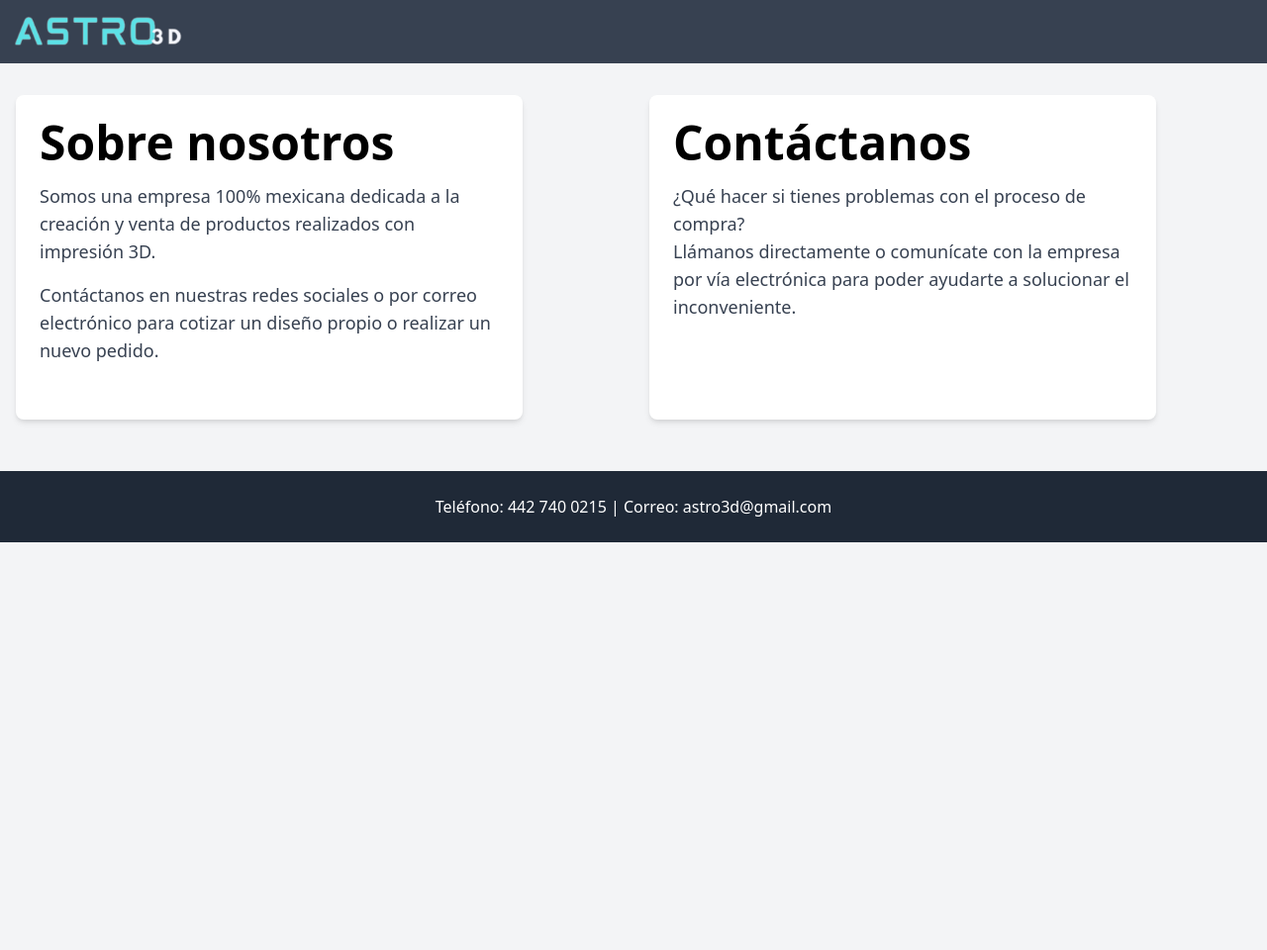
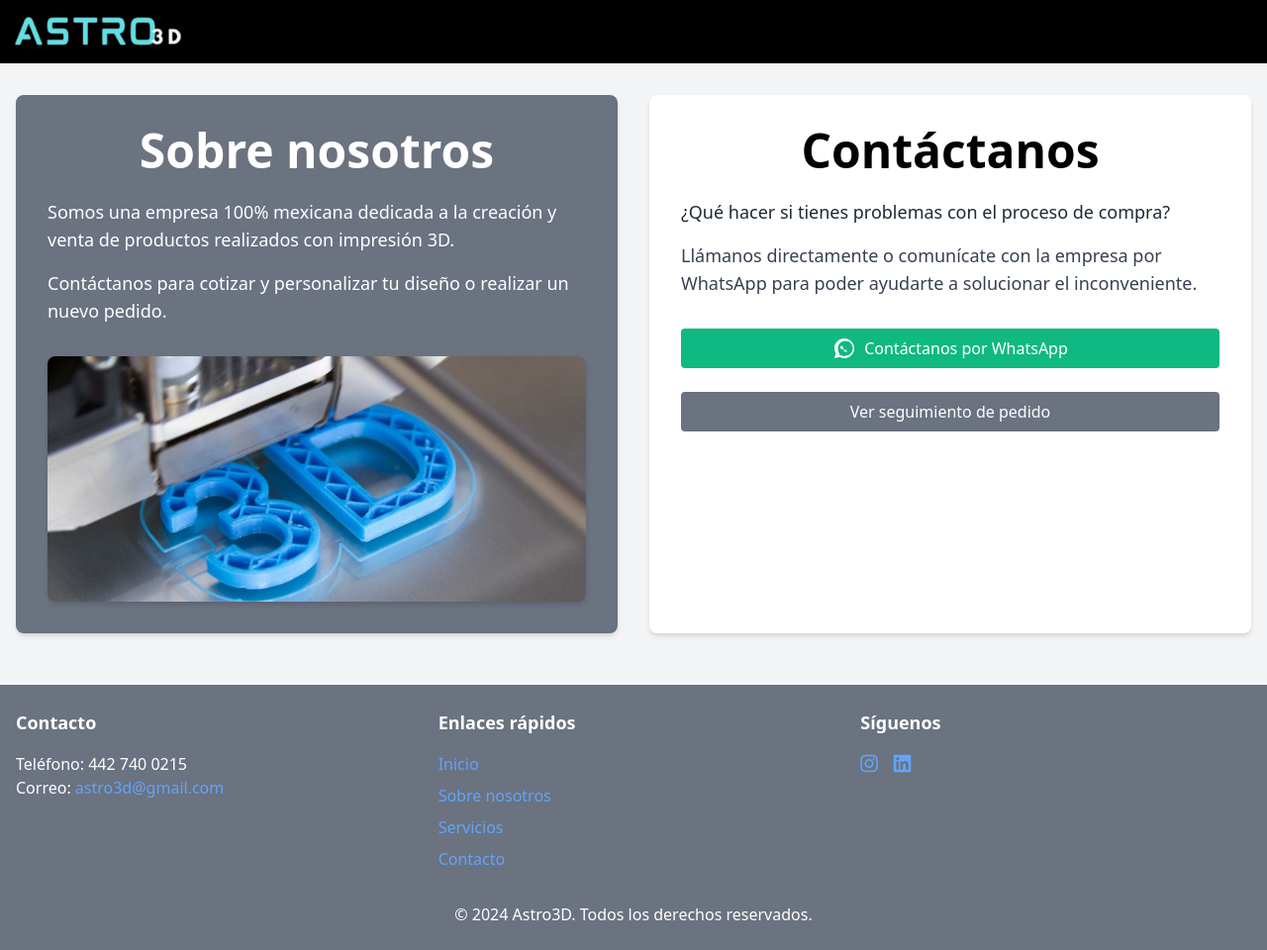
Before and after one commit to CatySalinas/ProyectoFrameAstro, a Django app: page /contactanos/ in a window 1280 px wide. Shown: the whole page at 99% size. Before the commit the page ends 548 px from the top, so only its background shows below. Run offline with Django 5.2, Linux system fonts and the light colour scheme; some libraries are stand-ins or nearby versions.

Commit message:
Agregue otro diseño de footer y edite la paina de contactanos

```diff
--- /dev/null
+++ b/myapp/static/css/foot.css
@@ -0,0 +1,47 @@
+.footer a {
+    color: #ffffff; /* Color del texto */
+    text-decoration: none; /* Elimina la subrayado del enlace */
+}
+
+.footer a:hover {
+    text-decoration: underline; /* Subrayado al pasar el cursor */
+}
+
+.footer h2 {
+    font-size: 1.25rem; /* Tamaño de la fuente para los títulos */
+    margin-bottom: 0.5rem; /* Espaciado inferior */
+}
+
+.footer p,
+.footer ul {
+    margin: 0; /* Sin márgenes */
+    padding: 0; /* Sin relleno */
+    list-style: none; /* Elimina viñetas */
+}
+
+.footer ul {
+    margin-top: 0.5rem; /* Espaciado superior para listas */
+}
+
+.footer ul li {
+    margin-bottom: 0.5rem; /* Espaciado inferior para ítems de lista */
+}
+
+.footer .social-icons a {
+    margin-right: 1rem; /* Espaciado derecho para iconos sociales */
+}
+
+.footer .social-icons i {
+    font-size: 1.5rem; /* Tamaño de fuente para iconos sociales */
+}
+
+/* Responsivo */
+@media (max-width: 768px) {
+    .footer .grid {
+        grid-template-columns: 1fr; /* Una columna en dispositivos pequeños */
+        text-align: center; /* Centrar texto */
+    }
+    .footer .social-icons {
+        justify-content: center; /* Centrar iconos sociales */
+    }
+}
--- a/myapp/templates/contactanos.html
+++ b/myapp/templates/contactanos.html
@@ -1,41 +1,43 @@
 {% load static %}
 <!DOCTYPE html>
 <html lang="en">
-
 <head>
     <meta charset="UTF-8">
     <meta name="viewport" content="width=device-width, initial-scale=1.0">
-    <title>Contáctanos</title>
-    <link rel="stylesheet" href="https://cdn.jsdelivr.net/npm/tailwindcss@2.2.19/dist/tailwind.min.css">
-
+    <title>Sobre Nosotros y Contáctanos</title>
+    <link href="https://cdn.jsdelivr.net/npm/tailwindcss@2.2.19/dist/tailwind.min.css" rel="stylesheet">
 </head>
 <body class="bg-gray-100">
     {% include 'header.html' %}
     <!-- Contenido principal -->
     <main class="container mx-auto px-4 py-8">
-        <div class="grid grid-cols-1 md:grid-cols-2 gap-8">
-            <div class="max-w-lg bg-white rounded-lg p-6 shadow-md">
-                <h1 class="font-bold text-4xl md:text-5xl mb-4">Sobre nosotros</h1>
-                <p class="text-lg text-gray-700 mb-4">Somos una empresa 100% mexicana dedicada a la creación y venta de productos realizados con impresión 3D.</p>
-                <p class="text-lg text-gray-700 mb-8">Contáctanos en nuestras redes sociales o por correo electrónico para cotizar un diseño propio o realizar un nuevo pedido.</p>
+        <div class="grid grid-cols-1 lg:grid-cols-2 gap-8">
+            <!-- Sección Sobre Nosotros -->
+            <div class="bg-gray-500 rounded-lg p-8 shadow-md">
+                <h1 class="font-bold text-4xl md:text-5xl mb-6 text-center text-white ">Sobre nosotros</h1>
+                <p class="text-lg text-white mb-4">Somos una empresa 100% mexicana dedicada a la creación y venta de productos realizados con impresión 3D.</p>
+                <p class="text-lg text-white mb-8">Contáctanos para cotizar y personalizar tu diseño o realizar un nuevo pedido.</p>
+                <div class="flex justify-center">
+                    <img src="{%static 'images/3d.png'%}" alt="Impresión 3D" class="rounded-lg shadow-md">
+                </div>
             </div>
-            <div class="max-w-lg bg-white rounded-lg p-6 shadow-md">
-                <h2 class="font-bold text-4xl md:text-5xl mb-4">Contáctanos</h2>
-                <p class="text-lg text-gray-700">¿Qué hacer si tienes problemas con el proceso de compra?</p>
-                <p class="text-lg text-gray-700">Llámanos directamente o comunícate con la empresa por vía electrónica para poder ayudarte a solucionar el inconveniente.</p>
+            <!-- Sección Contáctanos -->
+            <div class="bg-white rounded-lg p-8 shadow-md">
+                <h2 class="font-bold text-4xl md:text-5xl mb-6 text-center text-black">Contáctanos</h2>
+                <p class="text-lg text-gray-800 mb-4">¿Qué hacer si tienes problemas con el proceso de compra?</p>
+                <p class="text-lg text-gray-700 mb-8">Llámanos directamente o comunícate con la empresa por WhatsApp para poder ayudarte a solucionar el inconveniente.</p>
+                <button class="mt-6 bg-green-500 text-white px-4 py-2 rounded flex items-center justify-center w-full" onclick="location.href='https://wa.me/521234567890?text=Hola, necesito ayuda con mi pedido.'">
+                    <svg class="w-6 h-6 mr-2" fill="currentColor" viewBox="0 0 24 24">
+                        <path d="M12 2C6.477 2 2 6.477 2 12c0 1.785.47 3.464 1.346 4.951L2 22l5.143-1.337C9.517 21.53 10.754 22 12 22c5.523 0 10-4.477 10-10S17.523 2 12 2zm0 18c-1.215 0-2.403-.33-3.435-.949L6.9 19.087l.44-1.611C6.033 16.336 5.5 14.196 5.5 12 5.5 7.858 8.858 4.5 13 4.5s7.5 3.358 7.5 7.5-3.358 7.5-7.5 7.5zm3.272-4.253c-.12-.064-.746-.367-.86-.412-.112-.046-.192-.065-.273.046-.078.107-.313.412-.383.497-.068.078-.141.092-.26.032-1.141-.572-1.89-1.02-2.64-2.41-.15-.275.15-.256.432-.74.093-.155.046-.29-.023-.401-.06-.108-.677-1.625-.93-2.215-.243-.581-.494-.504-.682-.515-.174-.009-.374-.018-.578-.018-.208 0-.391.054-.532.204-.14.149-.541.526-.595.751-.054.226-.093.386-.035.482.06.097.46 1.079.54 1.215.074.135.14.248.21.364.067.11.15.095.229.054.078-.04.328-.149.54-.252.208-.105.389-.135.554-.02.165.118.691.589 1.056.963.366.372.717.635.823.706.106.071.171.054.233-.014.061-.068.442-.501.563-.679.123-.179.248-.154.39-.092.143.064.883.415 1.03.491.146.076.248.114.285.176.037.063.037.375-.03.586-.067.21-.548.514-.756.567-.208.053-.9.173-1.215.121z"/>
+                    </svg>
+                    Contáctanos por WhatsApp
+                </button>
+                <a href="http://127.0.0.1:8000/seguimientoPedido/" class="mt-6 bg-gray-500 text-white px-4 py-2 rounded flex items-center justify-center w-full">
+                    Ver seguimiento de pedido
+                </a>
             </div>
         </div>
     </main>
+    {% include 'foot.html' %}
 </body>
-
-
-
-<footer>
-
-    <div class="footer bg-gray-800 h-full text-white py-6 mt-5">
-      <p class="text-center">Teléfono: 442 740 0215 | Correo: astro3d@gmail.com</p>
-    </div>
-    <script src="{% static 'js/home.js' %}"></script>
-</footer>
-
 </html>
--- /dev/null
+++ b/myapp/templates/foot.html
@@ -0,0 +1,36 @@
+{% load static %}
+<link rel="stylesheet" href="https://cdn.jsdelivr.net/npm/tailwindcss@2.2.19/dist/tailwind.min.css">
+<link rel="stylesheet" href="https://cdnjs.cloudflare.com/ajax/libs/font-awesome/6.0.0-beta3/css/all.min.css">
+<link rel="stylesheet" href='{% static "css/foot.css"%}'>
+
+<footer class="bg-gray-500 text-white py-6 mt-5">
+    <div class="container mx-auto px-4">
+        <div class="grid grid-cols-1 md:grid-cols-3 gap-8">
+            <div>
+                <h2 class="text-lg font-bold mb-4">Contacto</h2>
+                <p>Teléfono: 442 740 0215</p>
+                <p>Correo: <a href="mailto:astro3d@gmail.com" class="text-blue-400">astro3d@gmail.com</a></p>
+            </div>
+            <div>
+                <h2 class="text-lg font-bold mb-4">Enlaces rápidos</h2>
+                <ul class="space-y-2">
+                    <li><a href="#" class="text-blue-400 hover:underline">Inicio</a></li>
+                    <li><a href="#" class="text-blue-400 hover:underline">Sobre nosotros</a></li>
+                    <li><a href="#" class="text-blue-400 hover:underline">Servicios</a></li>
+                    <li><a href="#" class="text-blue-400 hover:underline">Contacto</a></li>
+                </ul>
+            </div>
+            <div>
+                <h2 class="text-lg font-bold mb-4">Síguenos</h2>
+                <div class="flex space-x-4">
+                    <a href="#" class="text-blue-400 hover:underline"><i class="fab fa-instagram fa-lg"></i></a>
+                    <a href="#" class="text-blue-400 hover:underline"><i class="fab fa-linkedin fa-lg"></i></a>
+                </div>
+            </div>
+        </div>
+        <div class="text-center mt-8">
+            <p>&copy; 2024 Astro3D. Todos los derechos reservados.</p>
+        </div>
+    </div>
+    <script src="https://kit.fontawesome.com/a076d05399.js"></script>
+</footer>
--- a/myapp/templates/header.html
+++ b/myapp/templates/header.html
@@ -1,5 +1,5 @@
 {% load static %} <!-- Carga de archivos estáticos -->
-<header class="w-full bg-gray-700 text-white">
+<header class="w-full bg-black text-white">
     <div class="container mx-auto flex items-start p-3">
       <a href="http://127.0.0.1:8000/" class="text-white">
         <h1 class="text-1xl font-bold">
--- a/myapp/templates/navbar.html
+++ b/myapp/templates/navbar.html
@@ -34,8 +34,10 @@
             <i class="fas fa-shopping-cart fa-lg fa-fw" style="color: white;"></i> <!-- Ícono blanco de "carrito de compras" de Font Awesome -->
         </a>
 
-        <button class="whatsapp">
-            <i class="fab fa-whatsapp fa-lg fa-fw" style="color: white;"></i> <!-- Ícono blanco de "whatsapp" de Font Awesome -->
+        <a href="http://127.0.0.1:8000/contactanos/" class="ask-btn">
+            <i class="fas fa-question fa-lg fa-fw" style="color: white;"></i> <!-- Ícono blanco de "pregunta" de Font Awesome -->
+        </a>
+
         <button class="profil-btn" onclick="openModal()">
             <i class="fas fa-user fa-lg fa-fw" style="color: white;"></i> <!-- Ícono blanco de "usuario" de Font Awesome -->
         </button>
--- a/myapp/urls.py
+++ b/myapp/urls.py
@@ -14,6 +14,7 @@ urlpatterns = [
     path('agregarProducto/',views.agregarProducto),
     path('datosPago/',views.datosPago),
     path('catalogo',views.catalogo),
-    path('registroUsuario/',views.registroUsuario)
+    path('registroUsuario/',views.registroUsuario),
+    path('seguimientoPedido/',views.seguimientoPedido),
 
 ]
--- a/myapp/views.py
+++ b/myapp/views.py
@@ -36,3 +36,5 @@ def catalogo(request):
     return render(request, 'catalogo.html')
 def registroUsuario(request):
     return render(request, 'registroUsuario.html')
+def seguimientoPedido(request):
+    return render(request, 'seguimientoPedido.html')
```
Also changed, not shown: myapp/static/css/navbar.css (+20 -34 lines), myapp/templates/pedido.py (added, +34 -0 lines), myapp/templates/seguimientoPedido.html (added, +42 -0 lines), myapp/templates/seguimientoPedidoAdmin.html (added, +47 -0 lines), myapp/static/images/3d.png (added).
